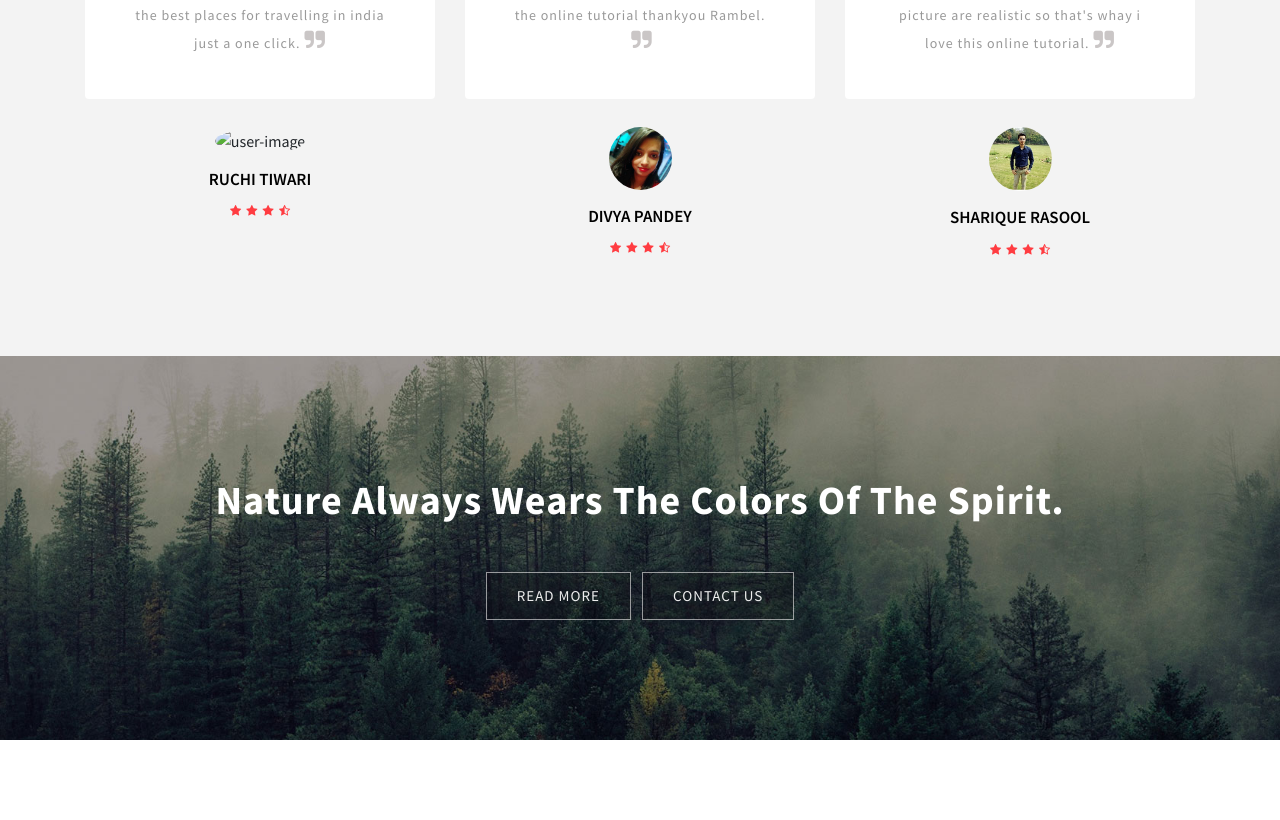
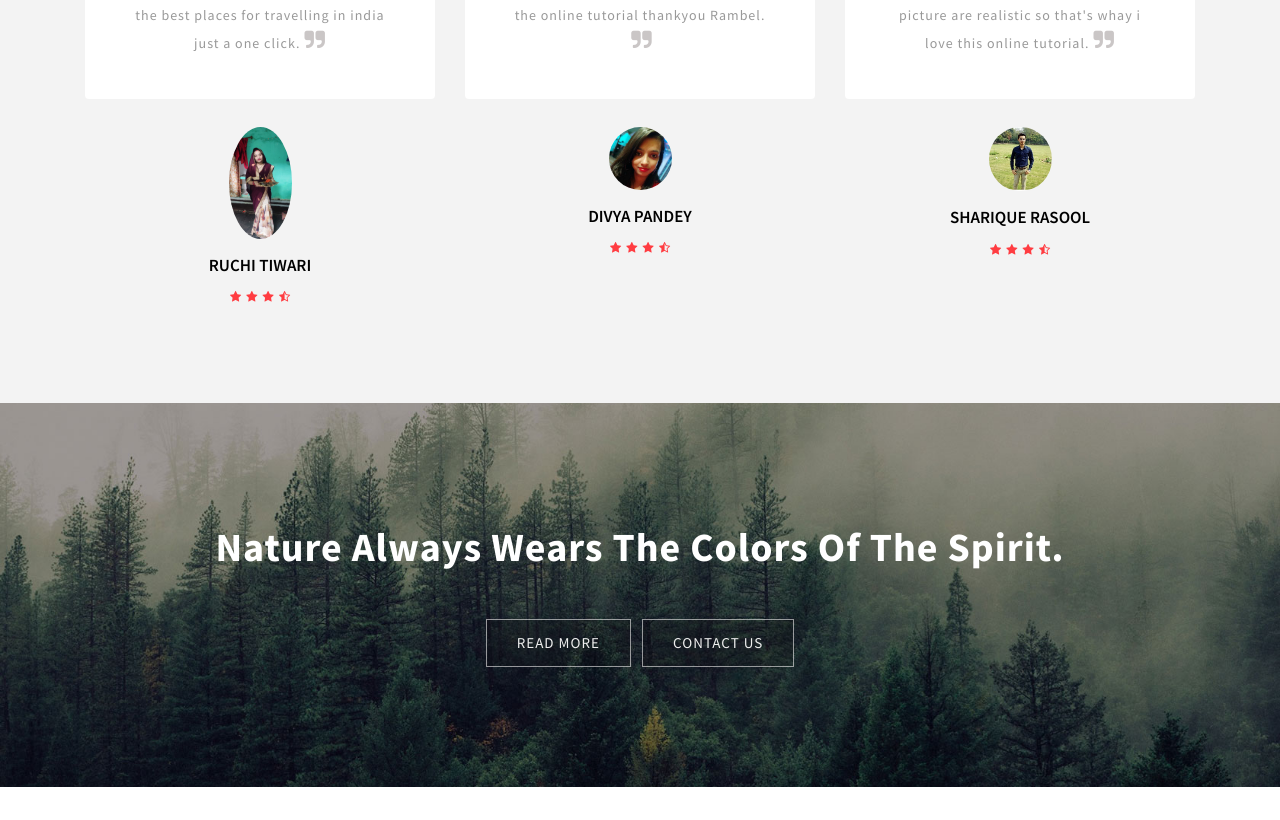
Before and after one commit to ironshubham/rambleshubham.github.io, a plain HTML site: page about.html in a window 1280 px wide. Shown: the part 2461-3281 px from the top of the page. Drawn offline with Linux system fonts and the light colour scheme.

Commit message:
Update about.html

```diff
--- a/about.html
+++ b/about.html
@@ -208,7 +208,7 @@
                      for travelling in india just a one click.<span
 							class="fa fa-quote-right ml-1"></span></p>
 					<div class="test-img mb-3">
-						<img src="images/ruchi.jpeg" class="img-fluid" alt="user-image">
+						<img src="images/ruch.jpg" class="img-fluid" alt="user-image">
 					</div>
 					<h3 class="my-md-2 my-3">RUCHI TIWARI</h3>
 					<ul class="list-unstyled w3layouts-icons">
```
